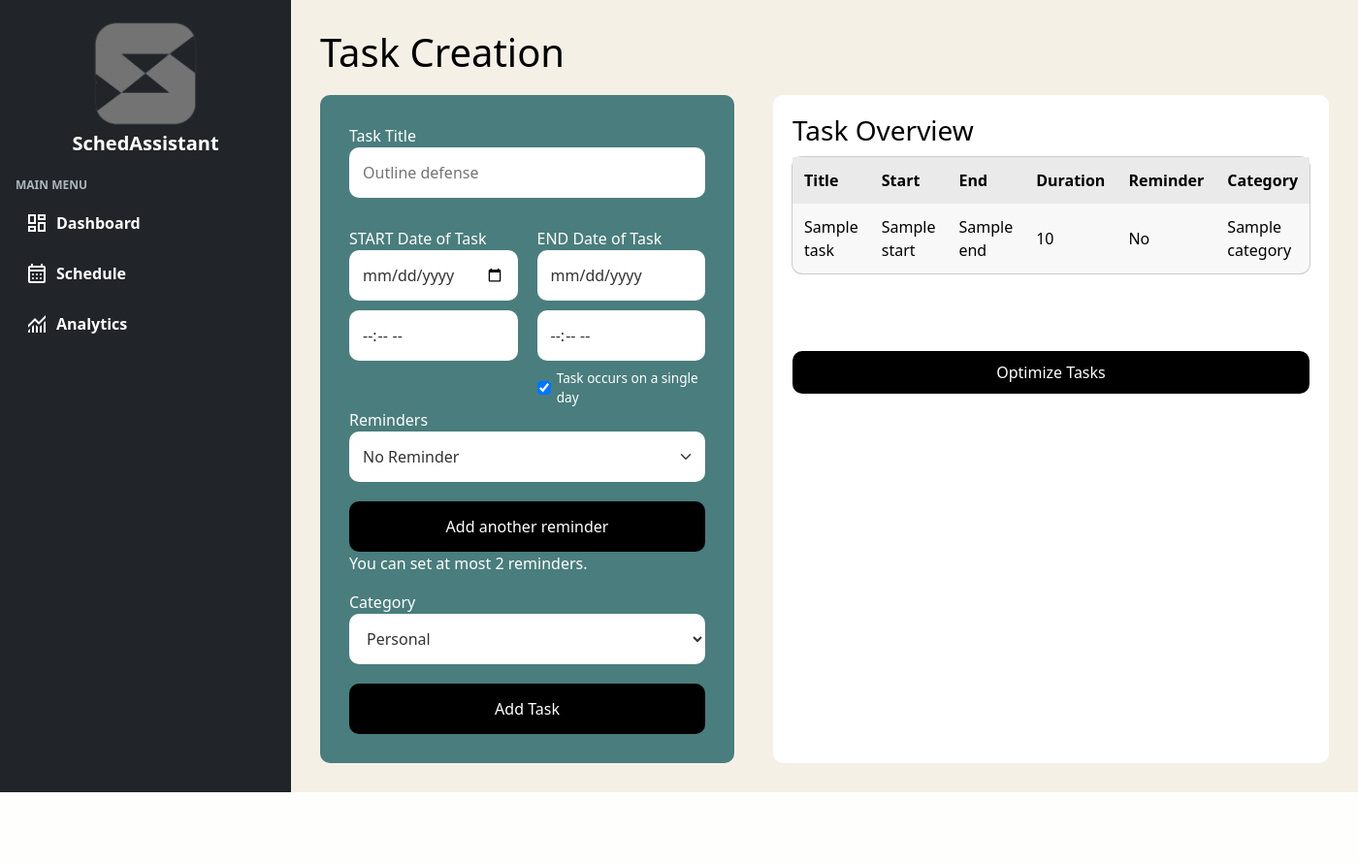
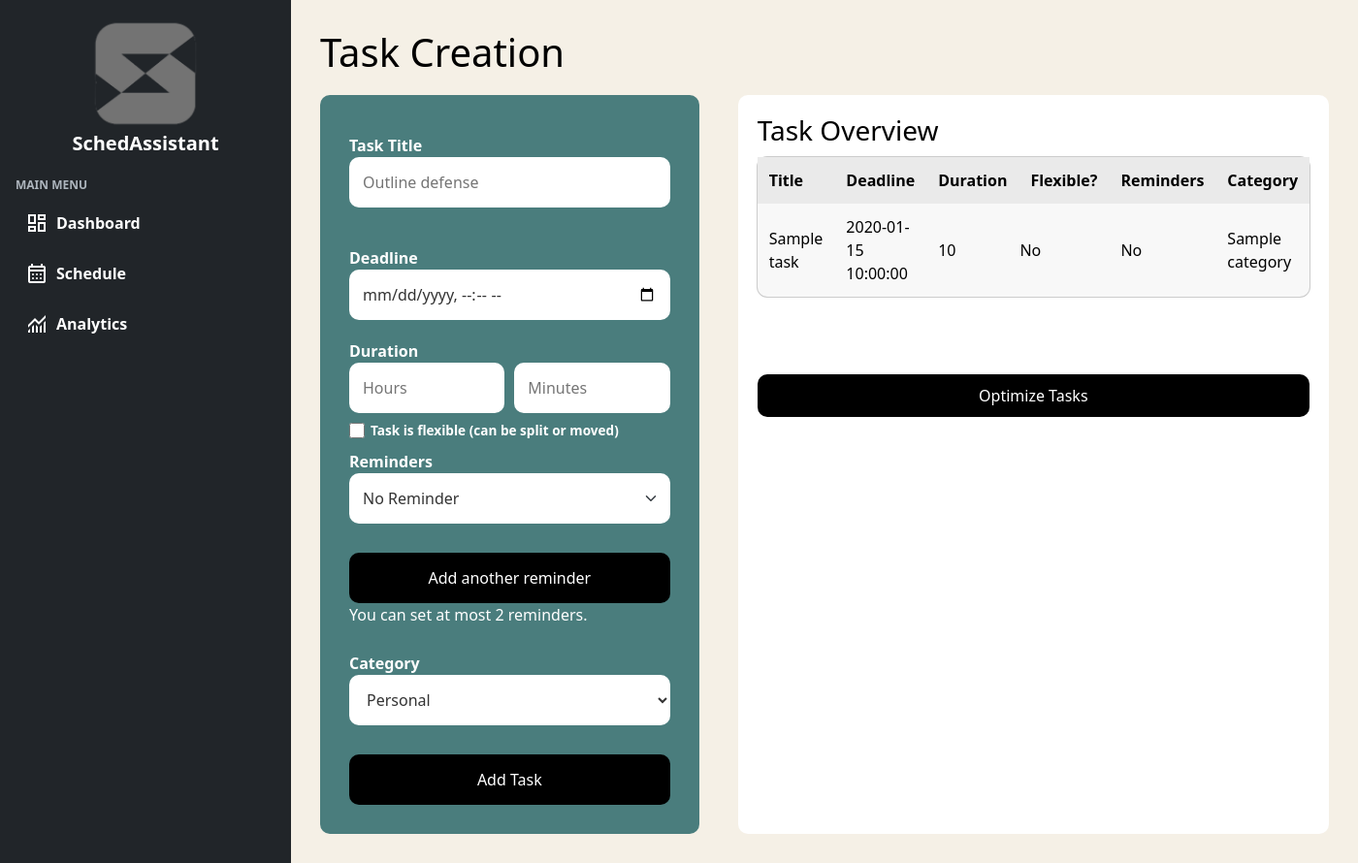
Before and after one commit to MerkFrappe/SchedAssist, a Flask app: template templates/dashboard.html in a window 1400 px wide. Shown: the whole page at 97% size. Before the commit the page ends 817 px from the top, so only its background shows below. Run offline with Flask 3, Linux system fonts and the light colour scheme; the template is opened without the code that fills it: most values are stand-ins (such as "Sample title", 1, 10 or a date in 2020).

Commit message:
"Fixed it Jim"

```diff
--- a/app.py
+++ b/app.py
@@ -26,12 +26,9 @@ def analytics():
 def submit():
 
     title = request.form.get('title')
-    start_date = request.form.get("start_date")
-    start_time = request.form.get("start_time")
-    end_date = request.form.get("end_date")
-    end_time = request.form.get("end_time")
+    hours = int(request.form.get("duration_hours", 0))
+    minutes = int(request.form.get("duration_minutes", 0))
     category = request.form.get('category')
-    single_day = request.form.get("singleDay")
 
     reminder_offsets = {
      "5m": (timedelta(minutes=5), 5),
@@ -46,33 +43,26 @@ def submit():
     reminders = request.form.getlist("reminders[]")
     has_reminder = any(r != "none" for r in reminders)
 
-
-
-    if not end_date or end_date.lower() == "none":
-        end_date = start_date
-
-    if not start_date or not start_time:
-        return "Start date and time are required.", 400
-
+    duration_minutes = hours * 60 + minutes
+    #deadline
     try:
-        start_dt = datetime.strptime(f"{start_date} {start_time}", "%Y-%m-%d %H:%M")
-        end_dt = datetime.strptime(f"{end_date} {end_time}", "%Y-%m-%d %H:%M")
+        deadline = datetime.strptime(request.form.get('deadline'), "%Y-%m-%dT%H:%M")
     except ValueError:
         return "Invalid date or time format.", 400
 
-    duration = end_dt - start_dt
-    hours, remainder = divmod(duration.total_seconds(), 3600)
-    minutes = int(remainder // 60)
-    duration_str = f"{int(hours)}h {minutes}m"
+    now = datetime.now()
+    remaining_time = (deadline - now).total_seconds() / 60
 
+    if remaining_time <= 0:
+        urgency_score = 100  # overdue or immediate
+    else:
+        urgency_score = min((1 / remaining_time) * 100 + duration_minutes * 0.5, 100)
 
 
 #CALCULATION OF PRIORITY SCORE
     #calculates the time remaining from time to task time
     #urgency = datetime.now() - start_dt
     # Ensure duration is defined
-    duration = end_dt - start_dt
-    duration_min = duration.total_seconds() / 60
 
 # Normalize category
     category = category.capitalize()
@@ -92,41 +82,37 @@ def submit():
 
     importance = category_weight * reminder_value_total
 
-# Urgency logic
-    delta_min = (datetime.now() - start_dt).total_seconds() / 60
-    urgency_custom = 1000 + delta_min if delta_min >= 0 else 1000 / (1 + abs(delta_min) / 60)
+# Flexibility
+    task_type = request.form.get('task_type', 'uninterrupted')
+    is_flexible = task_type == 'flexible'
 
-# Duration penalty scaled by importance
-    duration_penalty = (duration_min * 0.1) / (1 + importance)
+    flexibility_weight = 1.0 if is_flexible else 1.2
+
 
 # Final score
-    score = (urgency_custom * 0.35) + (importance * 0.7) - duration_penalty
-
-    #might need this
-    #reminder_times = [start_dt - offset for offset in valid_reminders]
-    #lead_time_min = max(0, (start_dt - datetime.now()).total_seconds() / 60)
+    score = (urgency_score * 0.35) + (importance * 0.7) * flexibility_weight
 
 
     #testing
-    print("Start date:", start_date)
-    print("Start time:", start_time)
-    print("Parsed start_dt:", start_dt)
+    print("Title:", title)
+    print("Duration:", duration_minutes)
+    print("Deadline", deadline)
     print("Reminders received:", reminders)
     print("Valid reminders:", valid_reminders)
     print("Reminder count:", reminder_value_total)
     print("Category weight:", category_weight)
-    print("Urgency:", urgency_custom)
-    print("Duration (min):", duration_min)
+    print("Flexible:", flexibility_weight)
     print("Importance:", importance)
     print("Score:", score)
 
     task = {
-        "title": title,
-        "start": start_dt.strftime("%Y-%m-%d %H:%M"),
-        "end": end_dt.strftime("%Y-%m-%d %H:%M"),
-        "duration": duration_str,
+         "title": title,
+        "deadline": deadline.strftime("%Y-%m-%d %H:%M"),
+         "duration": f"{duration_minutes} min",
+        "is_flexible": is_flexible,
+        "reminders": reminders,
         "reminder": has_reminder,
-        "category": category
+        "category": category,
         }
     tasks.append(task)
     return redirect(url_for('dashboard'))
--- a/templates/dashboard.html
+++ b/templates/dashboard.html
@@ -5,186 +5,64 @@
     <meta charset="UTF-8">
     <meta name="viewport" content="width=device-width, initial-scale=1.0">
     <title>SchedAssistant</title>
-
-    <!-- Bootstrap -->
     <link href="https://cdn.jsdelivr.net/npm/bootstrap@5.3.0/dist/css/bootstrap.min.css" rel="stylesheet">
-
-
-
-    <!-- Google Icons -->
     <link rel="stylesheet"
         href="https://fonts.googleapis.com/css2?family=Material+Symbols+Outlined:opsz,wght,FILL,GRAD@20..48,100..700,0..1,-50..200" />
+    <link href="https://fonts.googleapis.com/css2?family=Poppins:wght@500;700&display=swap" rel="stylesheet">
+    <style>
+        /* ...existing CSS unchanged... */
 
-<link href="https://fonts.googleapis.com/css2?family=Poppins:wght@500;700&display=swap" rel="stylesheet">
+        input[type="time"]::-webkit-calendar-picker-indicator { display: none; }
 
+        input[type="time"] { -moz-appearance: textfield; }
 
-    <!-- Custom CSS -->
-    <style>
-        input[type="time"]::-webkit-calendar-picker-indicator {
-            display: none;
-        }
+        body { margin: 0; display: flex; background-color: beige; }
 
-        input[type="time"] {
-            -moz-appearance: textfield;
-        }
+        .h5 { font-weight: bold; }
 
-        body {
-            margin: 0;
-            display: flex;
-            background-color: beige;
-        }
+        .logo { width: 120px; height: 120px; object-fit: contain; }
 
-        .h5 {
-            font-weight: bold;
-        }
+        .d-flex { height: 100vh; width: 100%; }
 
-        .logo {
-            width: 120px;
-            height: 120px;
-            object-fit: contain;
-        }
+        .sidebar { min-width: 300px; max-width: 320px; width: 300px; }
 
-        .d-flex {
-            height: 100vh;
-            width: 100%;
-        }
+        .sidebar-links h6 { font-size: 0.75rem; text-transform: uppercase; color: #adb5bd; margin-bottom: 10px; font-weight: 600; }
 
-        .sidebar {
-            min-width: 300px;
-            max-width: 320px;
-            width: 300px;
-        }
+        .sidebar-links li a { display: flex; align-items: center; gap: 8px; padding: 10px; border-radius: 6px; color: #fff; transition: background 0.2s ease-in-out; font-weight: 600; }
 
-        .sidebar-links h6 {
-            font-size: 0.75rem;
-            text-transform: uppercase;
-            color: #adb5bd;
-            margin-bottom: 10px;
-            font-weight: 600;
-        }
+        .sidebar-links li a:hover { background-color: #0d6efd; text-decoration: none; }
 
-        .sidebar-links li a {
-            display: flex;
-            align-items: center;
-            gap: 8px;
-            padding: 10px;
-            border-radius: 6px;
-            color: #fff;
-            transition: background 0.2s ease-in-out;
-            font-weight: 600;
-        }
+        .sidebar-links li a.active { background-color: #0b5ed7; }
 
-        .sidebar-links li a:hover {
-            background-color: #0d6efd;
-            text-decoration: none;
-        }
+        .main-content { background-color: #f5f0e6; padding: 30px; flex-grow: 1; color: black; }
 
-        .sidebar-links li a.active {
-            background-color: #0b5ed7;
-        }
+        .main-content h1 { margin-bottom: 20px; }
 
-        /* Main Content */
-        .main-content {
-            background-color: #f5f0e6;
-            padding: 30px;
-            flex-grow: 1;
-            color: black;
-        }
+        .content { display: flex; justify-content: space-between; gap: 40px; }
 
-        .main-content h1 {
-            margin-bottom: 20px;
-        }
+        .hidden { display: none; }
+        .form-section { background-color: #4a7d7d; padding: 30px; border-radius: 10px; width: 45%; display: flex; flex-direction: column; gap: 16px; color: white; }
 
-        .content {
-            display: flex;
-            justify-content: space-between;
-            gap: 40px;
-        }
+        .form-section input, .form-section select { padding: 14px; border: none; border-radius: 10px; font-size: 1rem; background-color: #ffffff; color: #333; font-weight: 500; width: 100%; }
 
-        .hidden {
-            display: none;
-        }
+        .form-section label { font-weight: 600; margin-top: 10px; }
 
+        .form-section .form-group { display: flex; flex-direction: column; gap: 10px; }
 
-        /* Left: Task Form Section */
-        .form-section {
-            background-color: #4a7d7d;
-            padding: 30px;
-            border-radius: 10px;
-            width: 45%;
-            display: flex;
-            flex-direction: column;
-            gap: 16px;
-            color: white;
-        }
+        .custom-btn:hover { background-color: #3b6666 !important; border-color: #3b6666 !important; }
 
-        .form-section input,
-        .form-section select {
-            padding: 14px;
-            border: none;
-            border-radius: 10px;
-            font-size: 1rem;
-            background-color: #ffffff;
-            color: #333;
-            font-weight: 500;
-            width: 100%;
-        }
+        .add-btn, .remove-btn, .add-reminder-btn { margin-top: 30px; padding: 14px 20px; font-size: 1rem; background-color: black; color: white; border: none; border-radius: 10px; cursor: pointer; width: 100%; }
 
-        .custom-btn:hover {
-            background-color: #3b6666 !important;
-            border-color: #3b6666 !important;
-        }
+        .optimize-btn { padding: 10px; background-color: black; color: white; border: none; border-radius: 10px; cursor: pointer; margin: 60px 0px 20px 0px; }
 
-        .add-btn,
-        .remove-btn,
-        .add-reminder-btn {
-            margin-top: 20px;
-            padding: 14px 20px;
-            font-size: 1rem;
-            background-color: black;
-            color: white;
-            border: none;
-            border-radius: 10px;
-            cursor: pointer;
-            width: 100%;
-        }
-
-        .optimize-btn {
-            padding: 10px;
-            background-color: black;
-            color: white;
-            border: none;
-            border-radius: 10px;
-            cursor: pointer;
-            margin: 60px 0px 20px 0px;
-        }
-
-        .optimize-btn:hover {
-            background-color: #3b6666 !important;
-            border-color: #3b6666 !important;
-        }
+        .optimize-btn:hover { background-color: #3b6666 !important; border-color: #3b6666 !important; }
 
         @media (max-width: 768px) {
-            .content {
-                flex-direction: column;
-            }
+            .content { flex-direction: column; }
 
-            .remove-reminder-btn {
-                margin-top: 20px;
-                padding: 14px 20px;
-                font-size: 1rem;
-                background-color: black;
-                color: white;
-                border: none;
-                border-radius: 10px;
-                cursor: pointer;
-                width: 100%;
-            }
+            .remove-reminder-btn { margin-top: 20px; padding: 14px 20px; font-size: 1rem; background-color: black; color: white; border: none; border-radius: 10px; cursor: pointer; width: 100%; }
 
-            .remove-reminder-btn:hover {
-                background-color: #3b6666 !important;
-                border-color: #3b6666 !important;
-            }
+            .remove-reminder-btn:hover { background-color: #3b6666 !important; border-color: #3b6666 !important; }
         }
     </style>
 </head>
@@ -196,10 +74,8 @@
         <div class="sidebar-header text-center mb-4">
             <img src="{{ url_for('static', filename='icon/Icon.png') }}" alt="SchedAssist logo" class="logo"
                 onerror="this.src='{{ url_for('static', filename='icon/Icon-fallback.png') }}'">
-
             <h2 class="h5">SchedAssistant</h2>
         </div>
-
         <ul class="list-unstyled sidebar-links">
             <h6 class="text-uppercase">Main Menu</h6>
             <li class="mb-2"><a href="{{ url_for('dashboard') }}" class="text-white text-decoration-none"><span
@@ -225,28 +101,20 @@
                     <input type="text" id="title" name="title" placeholder="Outline defense" required />
 
                     <!-- Date & Time -->
-                    <div class="date-time-row" style="display: flex; gap: 20px; width: 100%;">
-
-                        <div class="start-date"
-                            style="flex: 1; display: flex; flex-direction: column; margin-top: 30px;">
-                            <label>START Date of Task</label>
-                            <input type="date" name="start_date" id="start_date" required style="margin-bottom: 10px;" />
-                            <input type="time" name="start_time" class="form-control" required />
+                    <div class="end-date" style="flex: 1; display: flex; flex-direction: column; margin-top: 30px;">
+                        <label for="deadline">Deadline</label>
+                        <input type="datetime-local" name="deadline" id="end_date" required style="margin-bottom: 10px;" />
+                        <label for="duration_hours">Duration</label>
+<div style="display: flex; gap: 10px;">
+  <input type="number" name="duration_hours" min="0" max="23" placeholder="Hours" required />
+  <input type="number" name="duration_minutes" min="0" max="59" placeholder="Minutes" required />
 </div>
 
-
-                        <div class="end-date" style="flex: 1; display: flex; flex-direction: column; margin-top: 30px;">
-                            <label>END Date of Task</label>
-                            <input type="date" name="end_date" id="end_date" required style="margin-bottom: 10px;" />
-                            <input type="time" name="end_time" class="form-control" required />
-
-                            <!-- Checkbox -->
+                        <!-- Flexible checkbox -->
                         <label style="font-size: 0.85rem; display: flex; align-items: center; gap: 6px; margin-top: 8px;">
-                <input type="checkbox" id="singleDay" checked
-                  style="width: 16px; height: 16px; margin: 0;" />
-                <span>Task occurs on a single day</span>
+                            <input type="checkbox" name="is_flexible" style="width: 16px; height: 16px; margin: 0;" />
+                            <span>Task is flexible (can be split or moved)</span>
                         </label>
-                        </div>
                     </div>
 
                     <!-- Reminders -->
@@ -264,7 +132,7 @@
                     </div>
 
                     <!-- Second reminder (hidden by default) -->
-                    <div class="reminder-row hidden" id="reminder-row-2">
+                    <div class="reminder-row hidden" id="reminder-row-2" style="padding-top: 20px;">
                         <select name="reminders[]" id="reminder-2" class="form-select" aria-label="Secondary reminder">
                             <option value="none">No Reminder</option>
                             <option value="5m">5 minutes before</option>
@@ -307,10 +175,10 @@
                     <thead style="background-color: #eaeaea;">
                         <tr>
                             <th style="padding: 12px; text-align: left;">Title</th>
-                            <th style="padding: 12px; text-align: left;">Start</th>
-                            <th style="padding: 12px; text-align: left;">End</th>
+                            <th style="padding: 12px; text-align: left;">Deadline</th>
                             <th style="padding: 12px; text-align: left;">Duration</th>
-                            <th style="padding: 12px; text-align: left;">Reminder</th>
+                            <th style="padding: 12px; text-align: left;">Flexible?</th>
+                            <th style="padding: 12px; text-align: left;">Reminders</th>
                             <th style="padding: 12px; text-align: left;">Category</th>
                         </tr>
                     </thead>
@@ -318,9 +186,9 @@
                         {% for task in tasks %}
                         <tr style="border-top: 1px solid #ddd;">
                             <td style="padding: 12px;">{{ task.title }}</td>
-                            <td style="padding: 12px;">{{ task.start }}</td>
-                            <td style="padding: 12px;">{{ task.end }}</td>
+                            <td style="padding: 12px;">{{ task.deadline }}</td>
                             <td style="padding: 12px;">{{ task.duration }}</td>
+                            <td>{{ 'Yes' if task.is_flexible else 'No' }}</td>
                             <td style="padding: 12px;">
                                 {% if task.reminders and task.reminders|select('ne', 'none')|list %}
                                 Yes
@@ -328,6 +196,7 @@
                                 No
                                 {% endif %}
                             </td>
+
                             <td style="padding: 12px;">{{ task.category }}</td>
                         </tr>
                         {% endfor %}
@@ -357,30 +226,20 @@
             removeBtn2.addEventListener("click", function () {
                 reminderRow2.classList.add("hidden");
                 document.getElementById("reminder-2").value = "none";
-        addBtn.disabled = false; // allow adding again
+                addBtn.disabled = false;
                 addBtn.style.display = "inline-block";
             });
 
-      // Sync single-day checkbox
-      const startDate = document.getElementById("start_date");
-      const endDate = document.getElementById("end_date");
-      const singleDay = document.getElementById("singleDay");
+            // Duration change log
+            document.getElementById("duration").addEventListener("change", function () {
+                const value = this.value;
+                const [hour, minute] = value.split(":");
+                console.log(`Duration: ${hour} hours and ${minute} minutes`);
+            });
 
-      function syncDate() {
-        if (singleDay.checked) {
-          endDate.value = startDate.value;
-          endDate.disabled = true;
-        } else {
-          endDate.disabled = false;
-        }
-      }
 
-      syncDate();
-      singleDay.addEventListener("change", syncDate);
-      startDate.addEventListener("change", syncDate);
         });
     </script>
 
 </body>
-
 </html>
```
Lines whose indentation alone changed are shown as unchanged.
